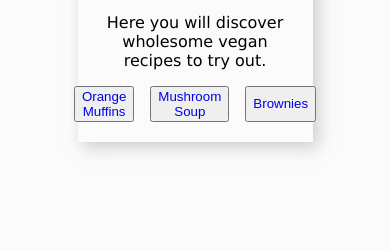
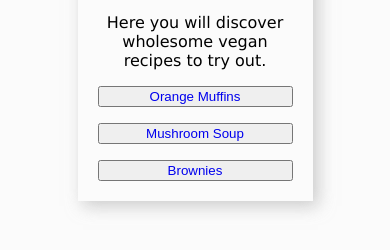
Before and after one commit to michaeltaube-code/odin-recipes, a plain HTML site: page index.html in a window 390 px wide. Shown: the part 180-430 px from the top of the page. Drawn offline with Linux system fonts and the light colour scheme.

Commit message:
Improving Flexbox Container on Navigation
Making the Flexbox container responsive to different
screensizes.

```diff
--- a/styles.css
+++ b/styles.css
@@ -18,21 +18,40 @@ h1, h2, h3, h4, h5, h6, p {
 
 #navigation {
   display: flex;
-  flex-wrap: nowrap;
+  flex-direction: column;
+
+  flex-wrap: wrap;
   gap: 1rem;
 
   padding: 0;
   margin: 0;
   list-style: none;
   justify-content: center;
+
   }
+
+/*Making the Navigation responsive*/
+
+/*
+This changes the behaviour for the flex-container #navigation.
+When the screen-size is minimum 750px the flex items in #navigation
+will be oriented as a row. Otherwise they are oriented as a column
+as defined with flex-direction declaration.
+*/
+
+@media (min-width: 750px) {
+    #navigation {
+        flex-direction: row;
+    }
+}
+
 
 #navigation a {
     text-decoration: none;
 }
 */
 
-/*Recipe Page*/
+/*Recipe Pages*/
 
 .recipe-img {
     display: block;
```
